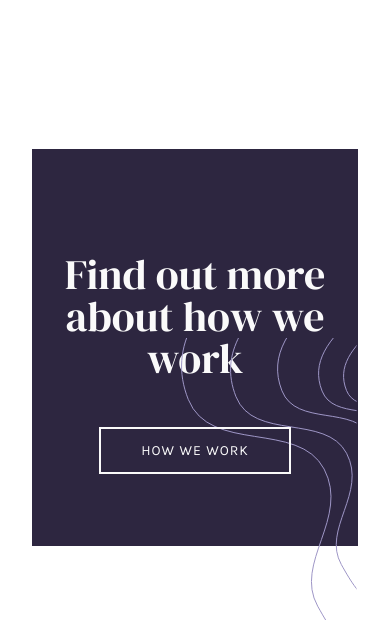
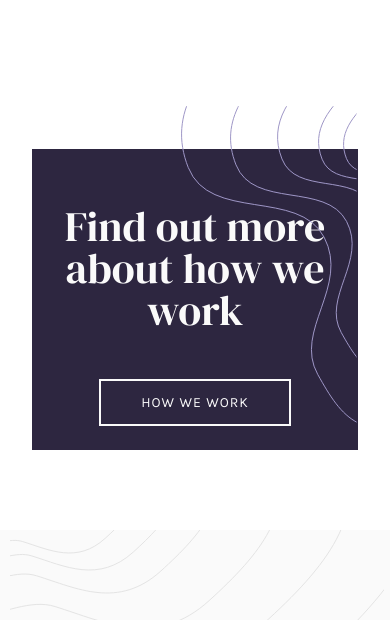
Before and after one commit to misiucodes/insure-landing-page, a plain HTML site: page index.html in a window 390 px wide. Shown: the part 2485-3105 px from the top of the page. Drawn offline with Linux system fonts and the light colour scheme.

Commit message:
made how we work banner responsive

```diff
--- a/src/style.css
+++ b/src/style.css
@@ -247,7 +247,7 @@
 }
 .banner__bg {
   background-color: var(--dark-violet);
-  padding: 3.2rem 4.5rem;
+  padding: 4.8rem 4.5rem;
   display: flex;
   justify-content: space-between;
 }
@@ -589,7 +589,7 @@ footer {
   }
 
   .banner__bg {
-    padding: 4.5rem 1rem;
+    padding: 1.5rem 1rem;
     display: grid;
     grid-template-rows: 1fr;
     align-content: center;
@@ -617,7 +617,7 @@ footer {
   .img-banner-bg-mobile {
     position: absolute;
     right: 0;
-    transform: translate(-19%, -23%);
+    transform: translate(-19%, -81%);
   }
 
   footer {
```
